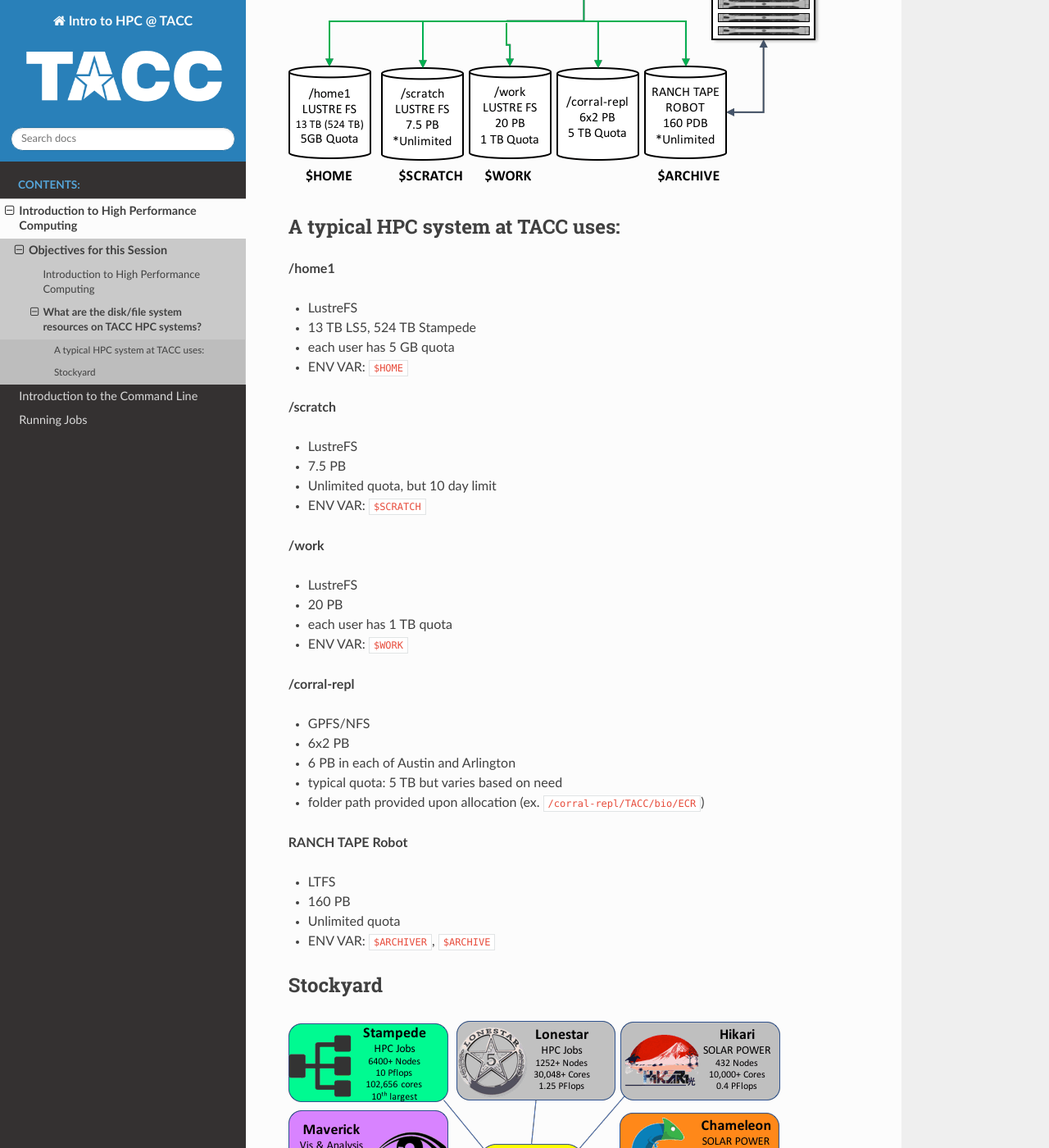
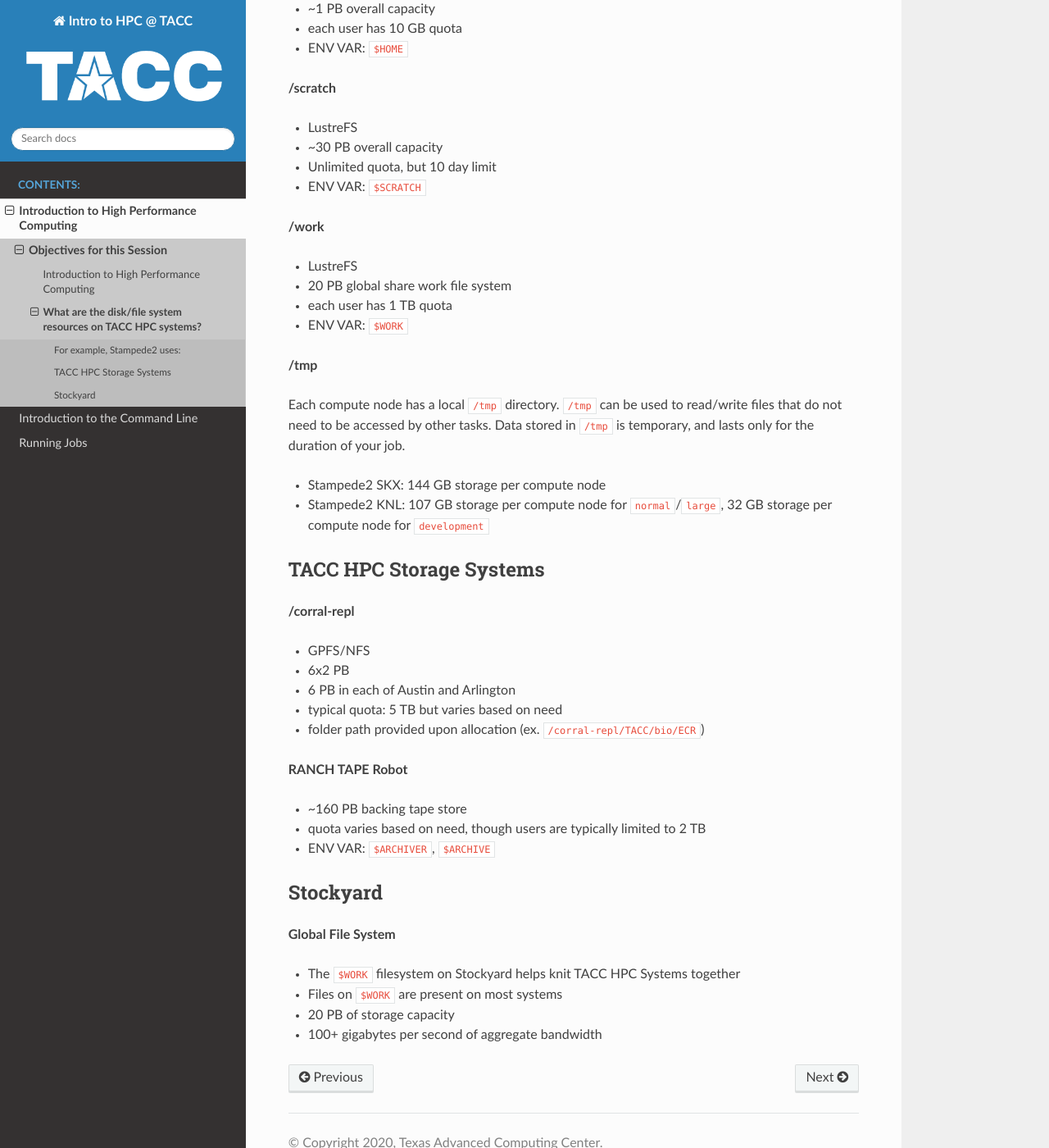
Before and after one commit to ancantu/tacc-reproducible-intro-hpc, a Sphinx documentation site: the page built from docs/source/intro_to_hpc/intro_to_hpc_02.rst, in a window 1280 px wide and 1400 px high, scrolled down 441 px. Shown: the whole window at 82% size. Built offline with Sphinx 7.4.7 and the Read the Docs theme 2.0.0, drawn with Linux system fonts in a browser that asks for light colours; some of the changed text lies outside the part shown.

Commit message:
intro_to_hpc updated

```diff
--- a/docs/source/intro_to_hpc/intro_to_hpc_02.rst
+++ b/docs/source/intro_to_hpc/intro_to_hpc_02.rst
@@ -2,33 +2,45 @@
 What are the disk/file system resources on TACC HPC systems?
 ============================================================
 
-.. image:: ./images/HPC_Storage.png
-   :target: ./images/HPC_Storage.png
+.. image:: ./images/hpc_storage.png
+   :target: ./images/hpc_storage.png
    :alt: Schematic Diagram of TACC HPC Cluster
 
-A typical HPC system at TACC uses:
-^^^^^^^^^^^^^^^^^^^^^^^^^^^^^^^^^^
+**A typical HPC cluster schematic at TACC is outlined above.**
+
+For example, Stampede2 uses:
+^^^^^^^^^^^^^^^^^^^^^^^^^^^^
 
 **/home1**
 
 * LustreFS
-* 13 TB LS5, 524 TB Stampede
-* each user has 5 GB quota
+* ~1 PB overall capacity
+* each user has 10 GB quota
 * ENV VAR: ``$HOME``
 
 **/scratch**
 
 * LustreFS
-* 7.5 PB
+* ~30 PB overall capacity
 * Unlimited quota, but 10 day limit
 * ENV VAR: ``$SCRATCH``
 
 **/work**
 
 * LustreFS
-* 20 PB
+* 20 PB global share work file system
 * each user has 1 TB quota
 * ENV VAR: ``$WORK``
+
+**/tmp**
+
+Each compute node has a local ``/tmp`` directory. ``/tmp`` can be used to read/write files that do not need to be accessed by other tasks. Data stored in ``/tmp`` is temporary, and lasts only for the duration of your job.
+
+* Stampede2 SKX: 144 GB storage per compute node
+* Stampede2 KNL: 107 GB storage per compute node for ``normal``/``large``, 32 GB storage per compute node for ``development``
+
+TACC HPC Storage Systems
+^^^^^^^^^^^^^^^^^^^^^^^^
 
 **/corral-repl**
 
@@ -40,17 +52,16 @@
 
 **RANCH TAPE Robot**
 
-* LTFS
-* 160 PB
-* Unlimited quota
+* ~160 PB backing tape store
+* quota varies based on need, though users are typically limited to 2 TB
 * ENV VAR: ``$ARCHIVER``, ``$ARCHIVE``
 
 Stockyard
 ^^^^^^^^^
 
-.. image:: ./images/TACC_Ecosystem.png
-   :target: ./images/TACC_Ecosystem.png
-   :alt: Stockyard
+**Global File System**
 
 * The ``$WORK`` filesystem on Stockyard helps knit TACC HPC Systems together
-* Files on ``$WORK`` are present on most systems.
+* Files on ``$WORK`` are present on most systems
+* 20 PB of storage capacity
+* 100+ gigabytes per second of aggregate bandwidth
```
Also changed, not shown: docs/source/intro_to_hpc/images/HPC_Storage.png.
